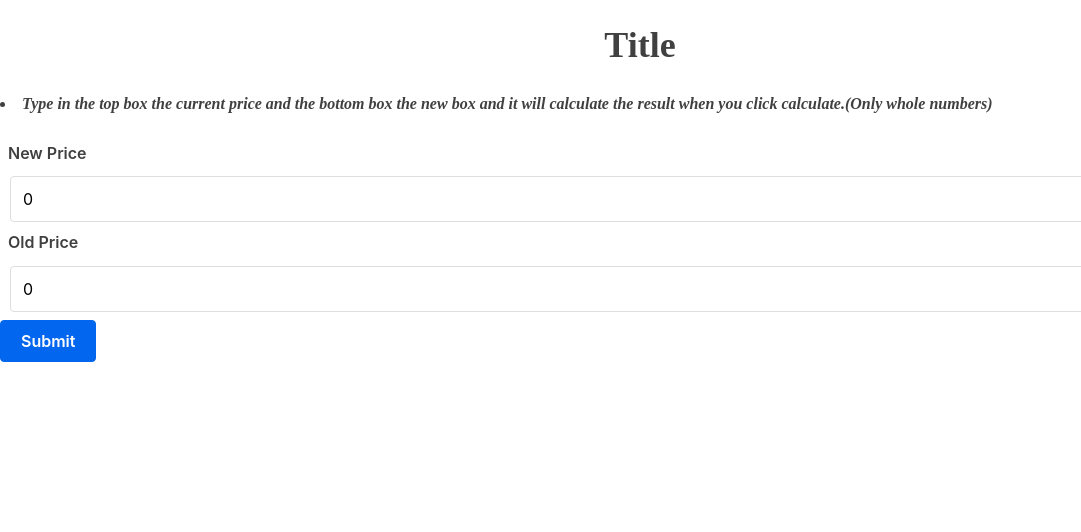
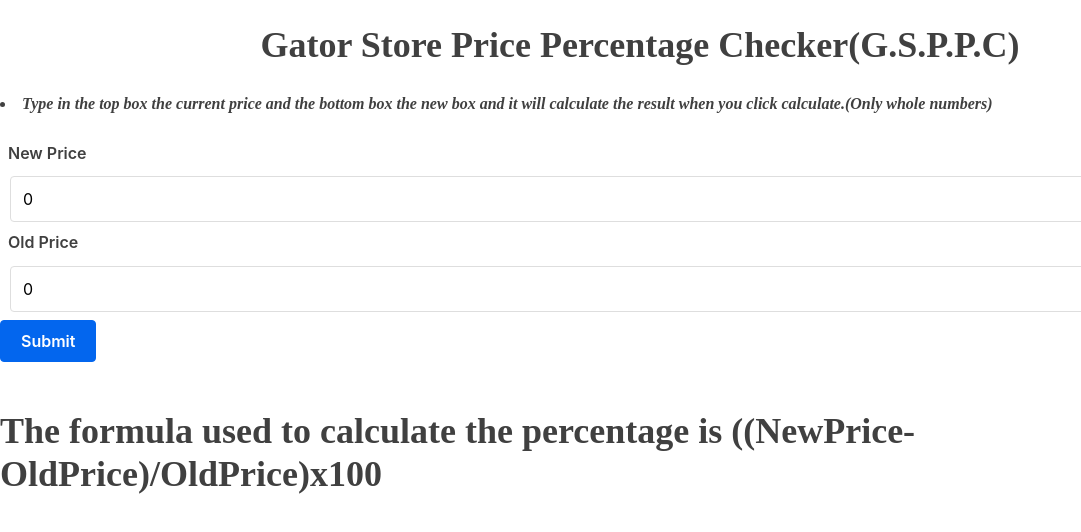
Before and after one commit to nothankyouwdym/vitejs-vite-8nnznn, a React (Vite) app: page / in a window 1280 px wide. Shown: the top 532 px of the page, without its empty margins (0-1081 px from the left). Built offline with nearby package versions, Linux system fonts and the light colour scheme.

Commit message:
2 files modified

```diff
--- a/src/Input.jsx
+++ b/src/Input.jsx
@@ -30,6 +30,7 @@ class Input extends Component{
         ></input>
 
         {this.printResult()}
+        <h1>The formula used to calculate the percentage is ((NewPrice-OldPrice)/OldPrice)x100</h1>
       </section>
     )
   }
--- a/src/Title.jsx
+++ b/src/Title.jsx
@@ -4,7 +4,7 @@ import React, { Component } from "react"
 class Title extends Component{
   render(){
     return(
-      <h1 id="Title">Title</h1>
+      <h1 id="Title">Gator Store Price Percentage Checker(G.S.P.P.C)</h1>
     )
   }
 }
```
